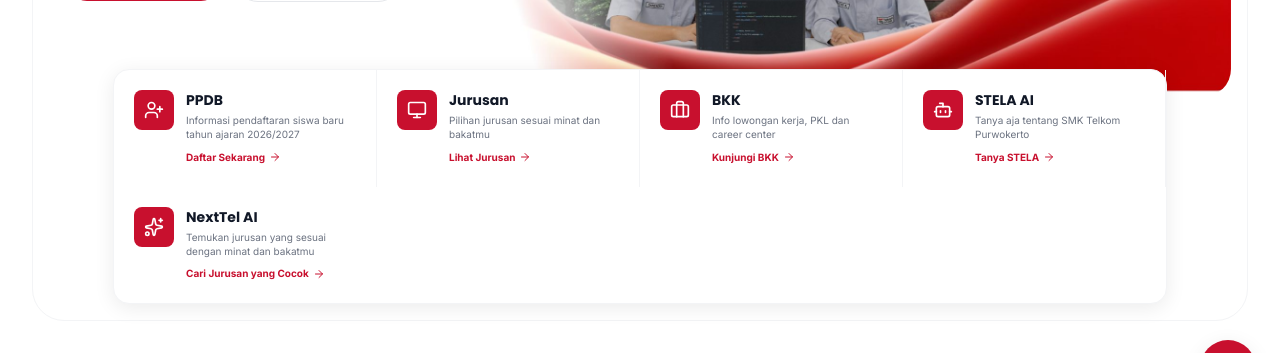
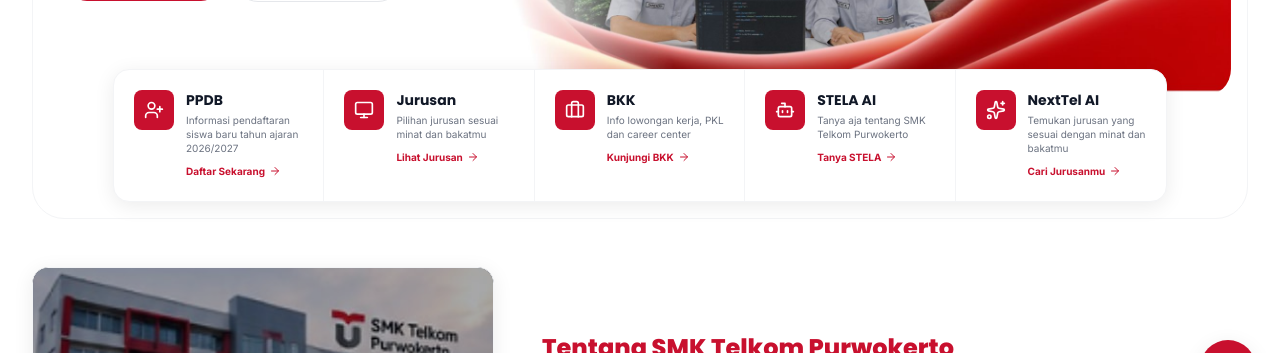
Before and after one commit to KiandrAHD/smk-telkom-purwokerto, a React (Vite) app in the folder frontend/: page / in a window 1280 px wide. Shown: the part 380-733 px from the top of the page. Built offline with nearby package versions, Linux system fonts and the light colour scheme; no server answers.

Commit message:
fix: rapikan grid akses cepat jadi lima kolom agar tidak ada kartu yatim

```diff
--- a/frontend/src/components/HeroSection.jsx
+++ b/frontend/src/components/HeroSection.jsx
@@ -65,7 +65,12 @@ const HeroSection = () => (
         {/* Overlap ke panel merah hanya di xl, di bawah itu kolom teks terlalu sempit
             (deskripsi jadi 4 baris) sehingga tombol CTA ketutup kartu. */}
         <div className="relative z-10 mx-1 -mt-6 lg:mx-16 lg:mt-5 xl:-mt-7 rounded-2xl border border-dark-100 bg-white shadow-card">
-          <div className="grid grid-cols-1 sm:grid-cols-2 lg:grid-cols-4 divide-y divide-dark-100 lg:divide-y-0 lg:divide-x">
+          {/* Lima kolom, bukan empat: jumlah quickLinks memang lima. Dengan empat
+              kolom, kartu kelima turun sendirian ke baris kedua dan menyisakan
+              tiga sel kosong di sebelahnya. Kalau daftarnya nanti bertambah,
+              sesuaikan angka ini -- grid ini sengaja tidak auto-fit supaya
+              lebar tiap kartu tetap sama persis. */}
+          <div className="grid grid-cols-1 sm:grid-cols-2 lg:grid-cols-5 divide-y divide-dark-100 lg:divide-y-0 lg:divide-x">
             {quickLinks.map((item) => {
               const Icon = icons[item.icon];
               return (
@@ -85,7 +90,9 @@ const HeroSection = () => (
                       className="mt-2 inline-flex items-center gap-1 text-[10px] font-bold text-primary hover:underline"
                     >
                       {item.linkLabel}
-                      <ArrowRight className="h-3 w-3" />
+                      {/* flex-shrink-0 supaya panahnya tidak gepeng saat kolom
+                          menyempit di layar kecil. */}
+                      <ArrowRight className="h-3 w-3 flex-shrink-0" />
                     </Link>
                   </div>
                 </div>
```
Also changed, not shown: frontend/src/data/dummyData.js.
